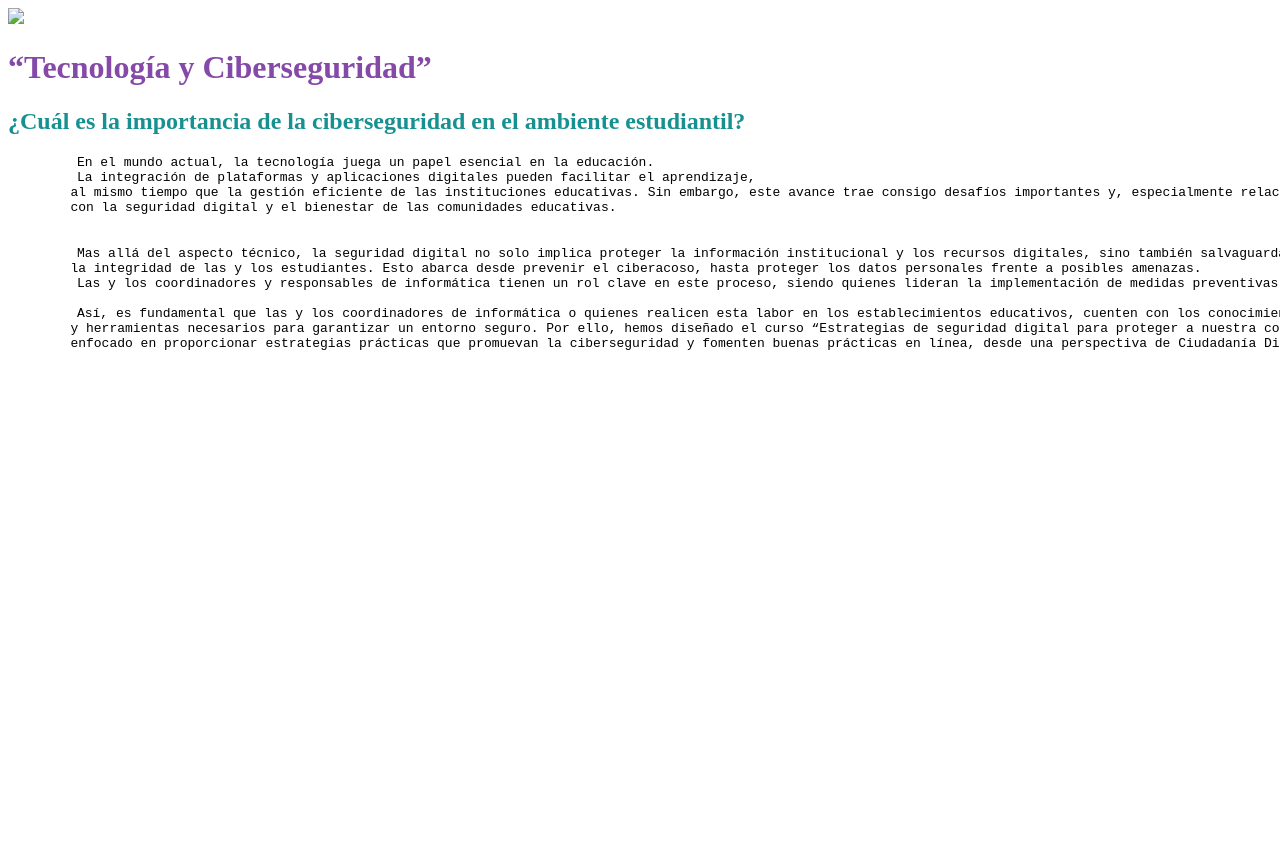
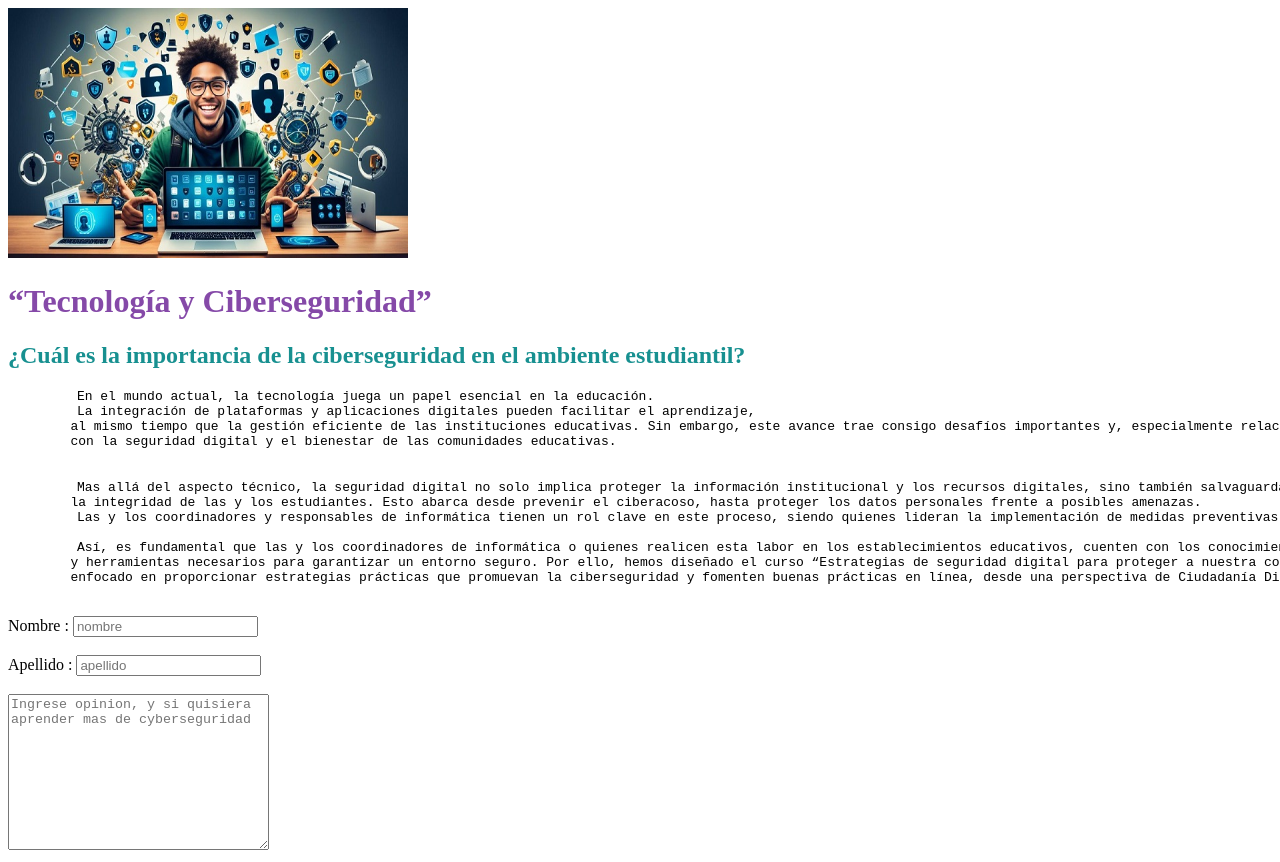
Before and after one commit to JLO-THEREAL/jenny_latorre_eva1, a plain HTML site: page Index.html in a window 1280 px wide. Shown: the top 862 px of the page. Before the commit the page ends 800 px from the top, so only its background shows below. Drawn offline with Linux system fonts and the light colour scheme.

Commit message:
Subir terminado

```diff
--- a/Index.html
+++ b/Index.html
@@ -1,8 +1,7 @@
 <!DOCTYPE html>
 <html lang="en">
 <head>
-    <img src="Imagen/Imagen_html.jpg">
-
+    <img src="Imagen\Imagen_html.jpg" height="250" width="400" >
 
     <meta charset="UTF-8">
     <meta name="viewport" content="width=device-width, initial-scale=1.0">
@@ -36,6 +35,18 @@
 
     </div>
 
+    <form> <!-- Agregar formulario-->
+        <label for="nombre">Nombre :</label>
+        <input type="text" id="nombre" name="nombre" placeholder="nombre"/>
+        <br><br>
+        <label for="apellido">Apellido :</label>
+        <input type="text" id="apellido" name="apellido"
+        placeholder="apellido"/>
+        <br><br>
+        <textarea cols= 30 rows= 10 id="comentario " placeholder="Ingrese opinion, y si quisiera aprender mas de cyberseguridad"
+        name="comentario"></textarea>
+        </form>
+
 
 </body>
 </html>
```
Also changed, not shown: Imagen/Imagen_html.jpg (added), 1 other file.
